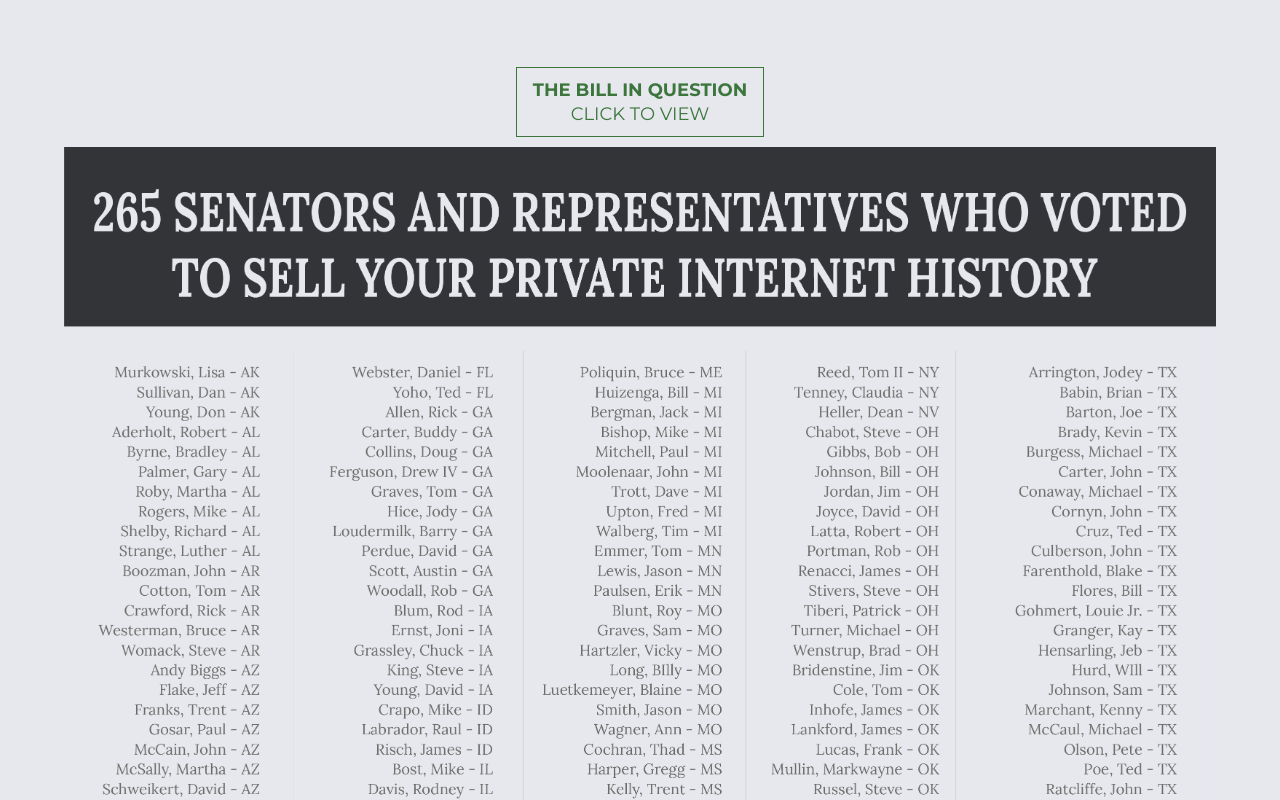
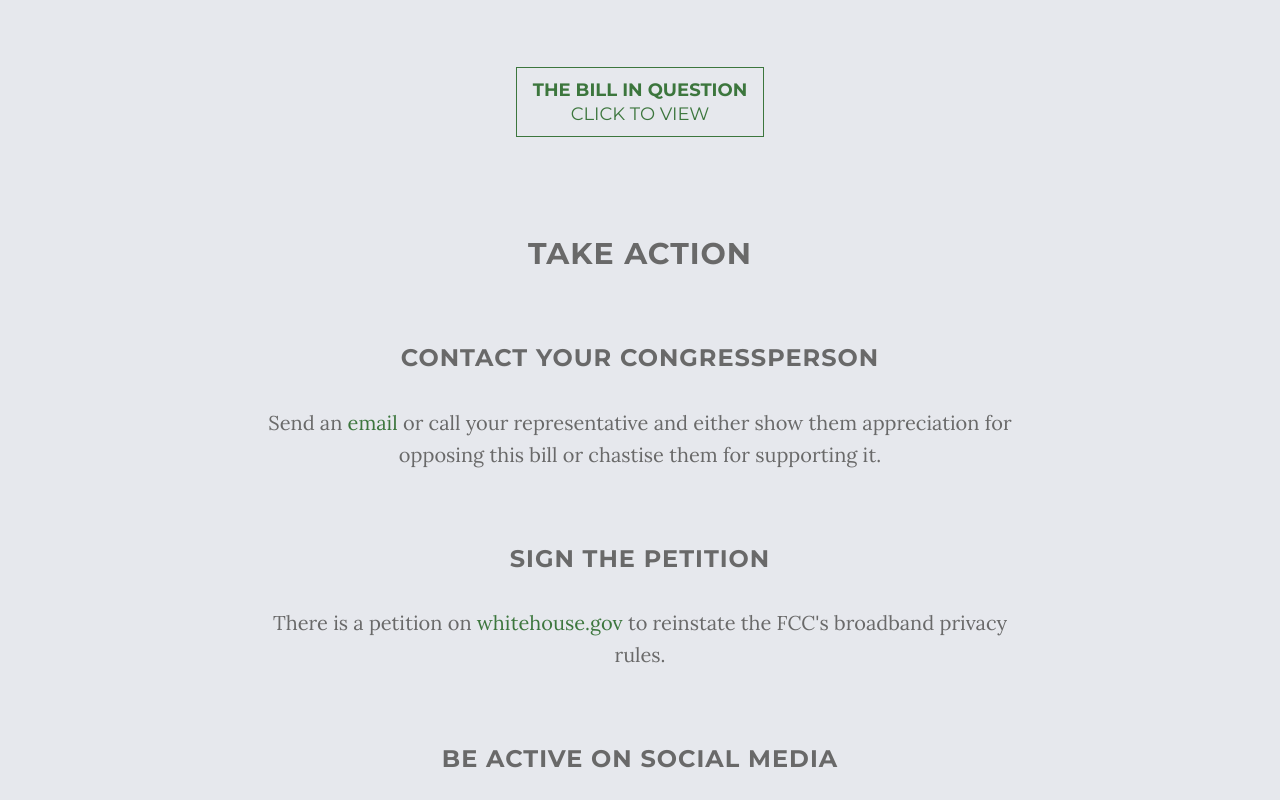
Before and after one commit to KeepOurNetFree/keepournetfree.github.io, a website: page index.html in a window 1280 px wide. Shown: the part 1740-2540 px from the top of the page. Drawn offline with nearby package versions, Linux system fonts and the light colour scheme.

Commit message:
removed image

```diff
--- a/css/grayscale.css
+++ b/css/grayscale.css
@@ -11,7 +11,7 @@ body {
 
 html {
     width: 100%;
-    height: 100%
+    height: 100%;
 }
 
 h1, h2, h3, h4, h5, h6 {
@@ -312,15 +312,6 @@ input[type=text] {
     -webkit-animation-timing-function: linear;
     -moz-animation-timing-function: linear;
 }
-#imgContainer{
-	width:100vw;
-}
-#yes-votes {
-  width: auto;
-  height: auto;
-  max-width: 90vw;
-  margin-top: 10px;
-}
 
 .download-section {
     color: Dimgray;
@@ -379,11 +370,7 @@ input[type=text] {
         margin-bottom: 20px;
         padding: 0;
     }
-    #yes-votes {
-      width: auto;
-      height: auto;
-      max-width: 90vw;
-    }
+
 }
 
 @media (max-width:768px) {
--- a/index.html
+++ b/index.html
@@ -127,9 +127,7 @@
 					<div class="center">
 						<a href="https://www.congress.gov/bill/115th-congress/senate-joint-resolution/34/text" class="btn btn-default btn-lg"><b>The Bill In Question</b><br>Click to View</a>
 					</div>
-					<div id="imgContainer">
-					<img id="yes-votes" src="img/yes-votes.png"></img>
-					</div>
+
 				</div>
 			</div>
 		</section>
```
